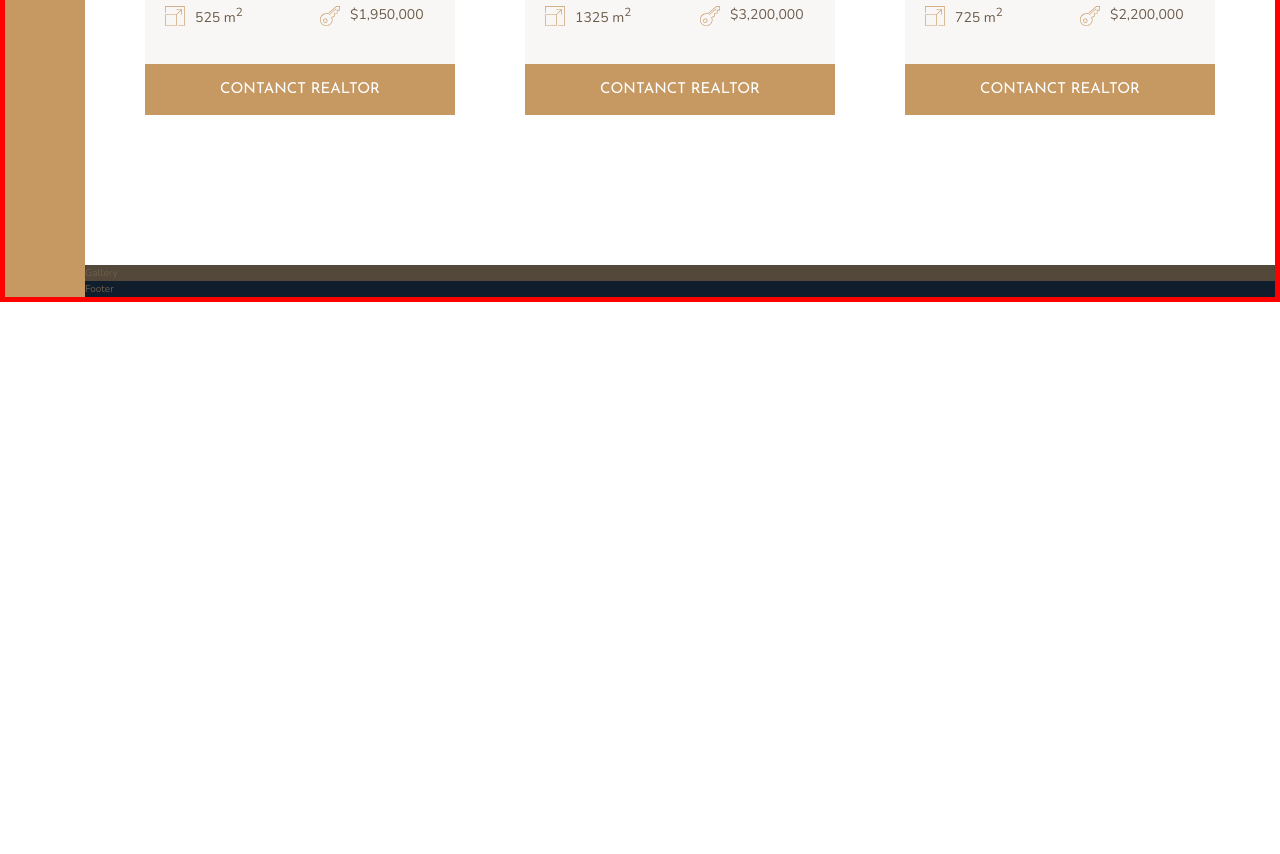
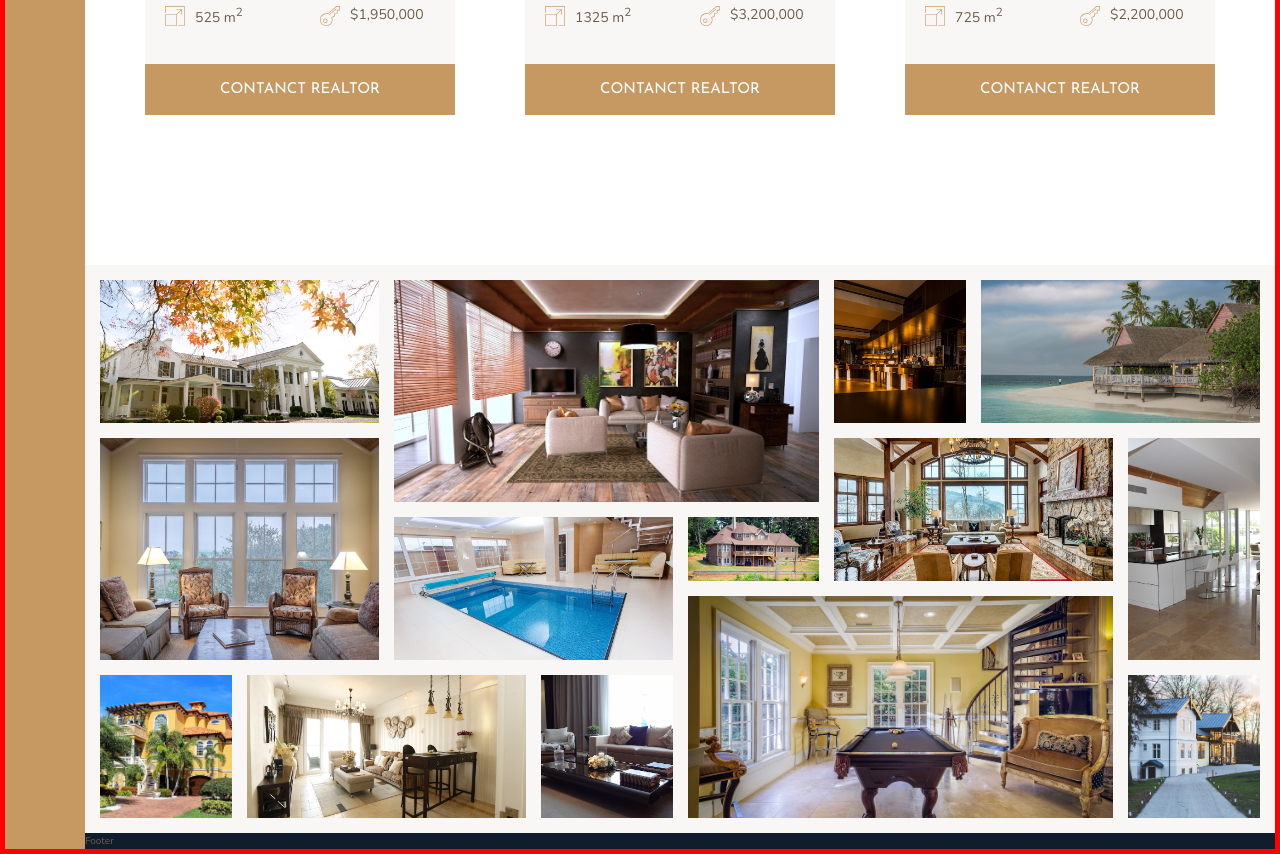
Before and after one commit to PreetS123/cuddly_nexter, a website: page index.html in a window 1280 px wide. Shown: the part 2793-3647 px from the top of the page. Before the commit the page ends 3095 px from the top, so only its background shows below. Drawn offline with nearby package versions, Linux system fonts and the light colour scheme.

Commit message:
gallery section completed

```diff
--- a/index.html
+++ b/index.html
@@ -298,7 +298,22 @@
         <button class="btn home__btn">Contanct realtor</button>
       </div>
     </section>
-    <section class="gallery">Gallery</section>
+    <section class="gallery">
+      <figure class="gallery__item gallery__item--1"><img src="img/gal-1.jpeg" alt="Gallery image 1" class="gallery__img"></figure>
+      <figure class="gallery__item gallery__item--2"><img src="img/gal-2.jpeg" alt="Gallery image 2" class="gallery__img"></figure>
+      <figure class="gallery__item gallery__item--3"><img src="img/gal-3.jpeg" alt="Gallery image 3" class="gallery__img"></figure>
+      <figure class="gallery__item gallery__item--4"><img src="img/gal-4.jpeg" alt="Gallery image 4" class="gallery__img"></figure>
+      <figure class="gallery__item gallery__item--5"><img src="img/gal-5.jpeg" alt="Gallery image 5" class="gallery__img"></figure>
+      <figure class="gallery__item gallery__item--6"><img src="img/gal-6.jpeg" alt="Gallery image 6" class="gallery__img"></figure>
+      <figure class="gallery__item gallery__item--7"><img src="img/gal-7.jpeg" alt="Gallery image 7" class="gallery__img"></figure>
+      <figure class="gallery__item gallery__item--8"><img src="img/gal-8.jpeg" alt="Gallery image 8" class="gallery__img"></figure>
+      <figure class="gallery__item gallery__item--9"><img src="img/gal-9.jpeg" alt="Gallery image 9" class="gallery__img"></figure>
+      <figure class="gallery__item gallery__item--10"><img src="img/gal-10.jpeg" alt="Gallery image 10" class="gallery__img"></figure>
+      <figure class="gallery__item gallery__item--11"><img src="img/gal-11.jpeg" alt="Gallery image 11" class="gallery__img"></figure>
+      <figure class="gallery__item gallery__item--12"><img src="img/gal-12.jpeg" alt="Gallery image 12" class="gallery__img"></figure>
+      <figure class="gallery__item gallery__item--13"><img src="img/gal-13.jpeg" alt="Gallery image 13" class="gallery__img"></figure>
+      <figure class="gallery__item gallery__item--14"><img src="img/gal-14.jpeg" alt="Gallery image 14" class="gallery__img"></figure>
+    </section>
     <footer class="footer">Footer</footer>
   </body>
 </html>
--- a/sass/_gallery.scss
+++ b/sass/_gallery.scss
@@ -1,4 +1,73 @@
-.gallery{
-    background-color: $color-grey-dark-1;
-    grid-column: full-start/full-end;
+.gallery {
+  background-color: $color-grey-light-1;
+  grid-column: full-start/full-end;
+  display: grid;
+  grid-template-columns: repeat(8, 1fr);
+  grid-template-rows: repeat(7, 5vw);
+  gap: 1.5rem;
+  padding: 1.5rem;
+  &__item {
+    &--1 {
+      grid-row: 1 / span 2;
+      grid-column: 1 / span 2;
+    }
+    &--2 {
+        grid-row: 1 / span 3;
+        grid-column: 3 / span 3;
+      }
+      &--3 {
+        grid-row: 1 / span 2;
+        grid-column: 6 / span 1;
+      }
+      &--4 {
+        grid-row: 1 / span 2;
+        grid-column: 7 / span 2;
+      }
+      &--5 {
+        grid-row: 3/ span 3;
+        grid-column: 1 / span 2;
+      }
+      &--6 {
+        grid-row: 4 / span 2;
+        grid-column: 3 / span 2;
+      }
+      &--7 {
+        grid-row: 4 / span 1;
+        grid-column: 5 / span 1;
+      }
+      &--8 {
+        grid-row: 3 / span 2;
+        grid-column: 6 / span 2;
+      }
+      &--9 {
+        grid-row: 3 / span 3;
+        grid-column: 8 / span 1;
+      }
+      &--10 {
+        grid-row: 6 / span 2;
+        grid-column: 1 / span 1;
+      }
+      &--11 {
+        grid-row: 6 / span 2;
+        grid-column: 2 / span 2;
+      }
+      &--12 {
+        grid-row: 6 / span 2;
+        grid-column: 4 / span 1;
+      }
+      &--13 {
+        grid-row: 5 / span 3;
+        grid-column: 5 / span 3;
+      }
+      &--14 {
+        grid-row: 6 / span 2;
+        grid-column: 8 / span 1;
+      }
+  }
+  &__img {
+    width: 100%;
+    height: 100%;
+    object-fit: cover;
+    display: block;
+  }
 }
```
Also changed, not shown: css/style.css.
